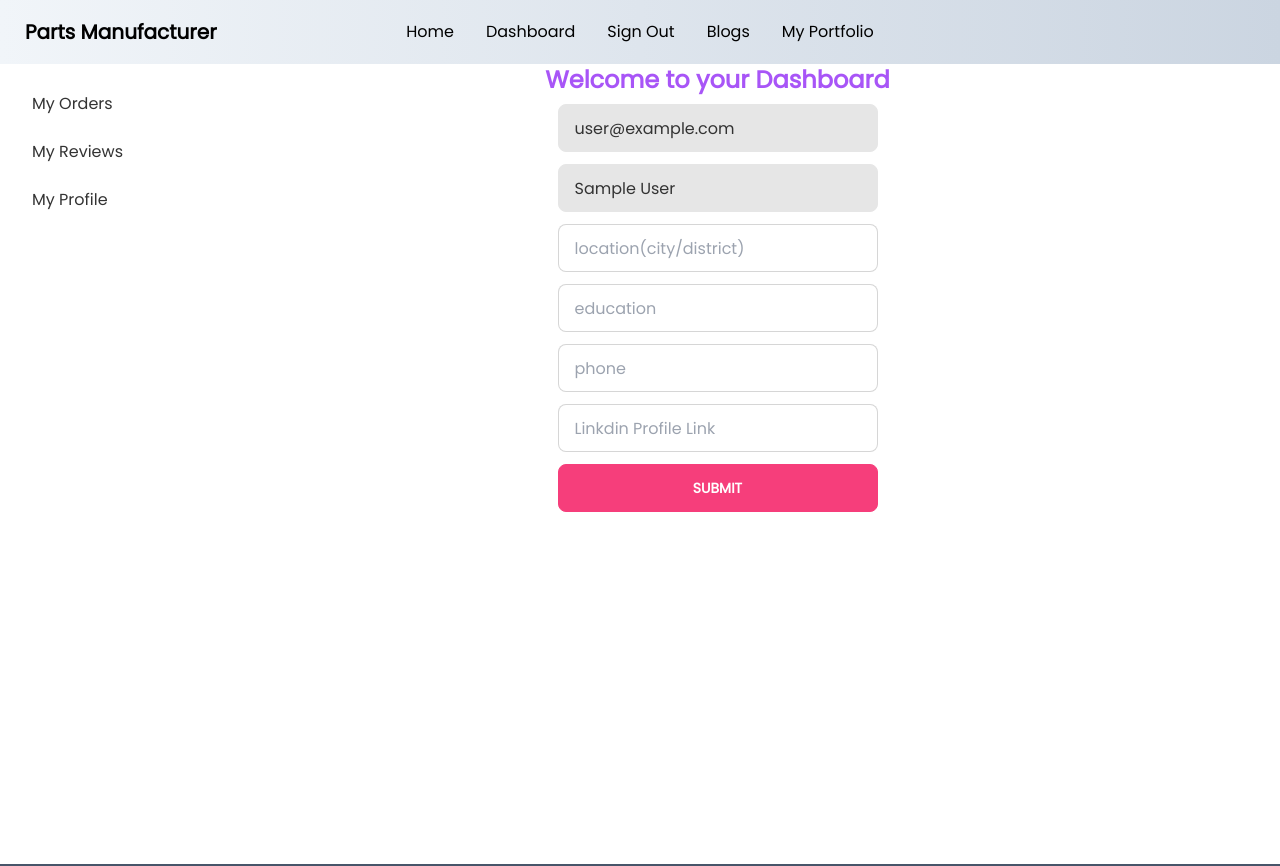
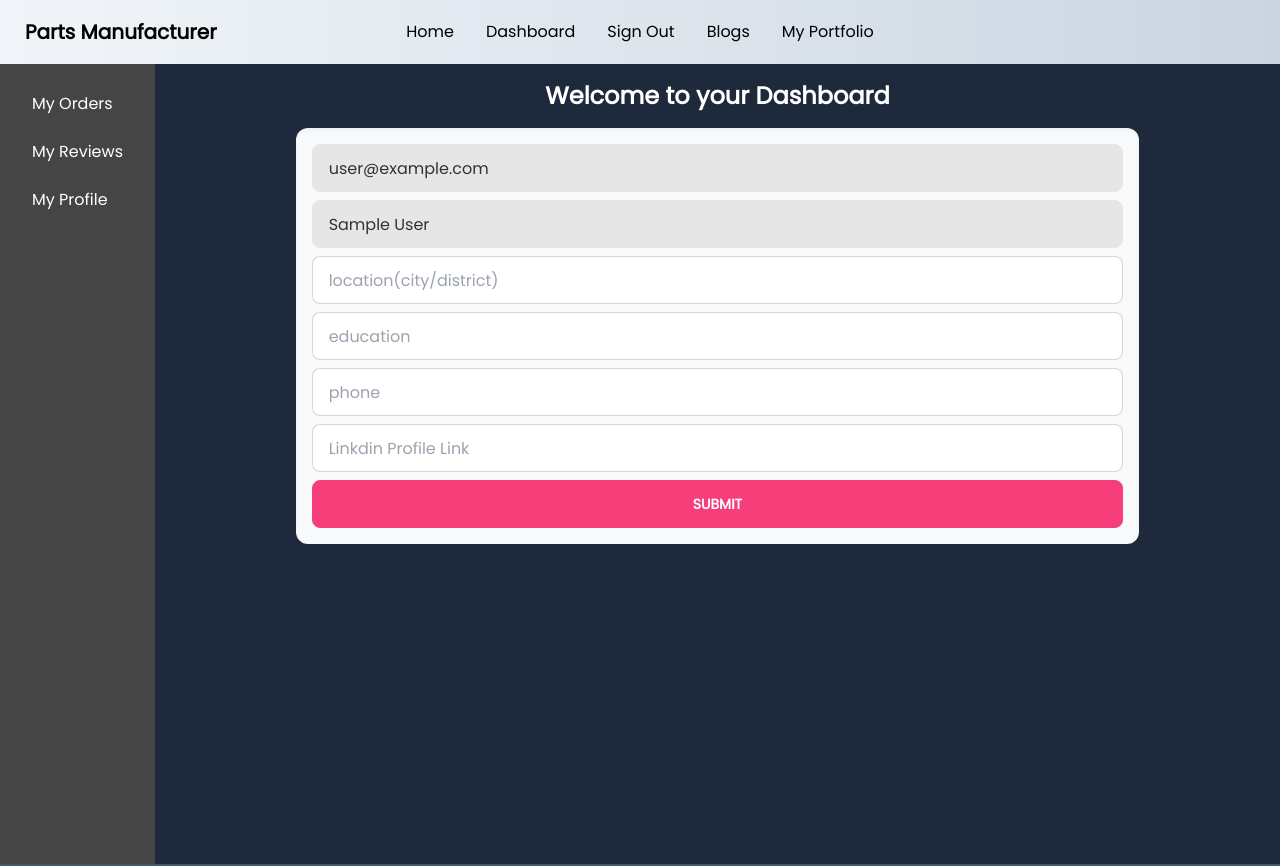
Before and after one commit to Mahmudulislamasif/Laptops-parts-manufacturer, a React (Create React App) app: page /dashboard/myprofile in a window 1280 px wide. Shown: the top 866 px of the page. Built offline with nearby package versions, Linux system fonts and the light colour scheme; no server answers; sample sign-in values are in the browser's storage.

Commit message:
add design

```diff
--- a/src/Pages/Dashboard/AddReview.js
+++ b/src/Pages/Dashboard/AddReview.js
@@ -21,10 +21,10 @@ const AddReview = () => {
     }
     return (
         <div>
-             <form onSubmit={handleComment}  className="grid grid-cols-1 gap-3 justify-items-center mt-2">
-                     <textarea type="text" name="comment"  placeholder="Write review here" className="input input-bordered w-full max-w-xs" />
-                     <input type="number" name="ratings" max="5" min="1" placeholder="Rating"  className="input input-bordered w-full max-w-xs"  step="any" />
-                     <input type="submit" value="Submit" className="btn btn-primary text-secondary w-full max-w-xs" required/>
+             <form onSubmit={handleComment}  className="flex flex-col w-1/2 mx-auto md:w-3/4 bg-slate-50 shadow-inner rounded-xl p-4">
+                     <textarea type="text" name="comment"  placeholder="Write review here" className="input input-bordered " />
+                     <input type="number" name="ratings" max="5" min="1" placeholder="Rating"  className="input input-bordered "  step="any" />
+                     <input type="submit" value="Submit" className="btn btn-primary text-secondary" required/>
              </form>
         </div>
     );
--- a/src/Pages/Dashboard/Dashboard.js
+++ b/src/Pages/Dashboard/Dashboard.js
@@ -10,15 +10,15 @@ const Dashboard = () => {
 
     return (
         <div>
-            <div class="drawer drawer-mobile">
+            <div class="drawer drawer-mobile bg-slate-800">
             <input id="dashboard-sidebar" type="checkbox" class="drawer-toggle" />
             <div class="drawer-content">
-                <h2 className='text-2xl font-bold text-purple-500'>Welcome to your Dashboard</h2>
+                <h2 className='text-2xl py-4 font-bold text-white'>Welcome to your Dashboard</h2>
                 <Outlet></Outlet>
             </div>
             <div class="drawer-side">
                 <label for="dashboard-sidebar" class="drawer-overlay"></label>
-                <ul class="menu p-4 overflow-y-auto w-50 bg-base-100 text-base-content">
+                <ul class="menu p-4 overflow-y-auto w-50 bg-[#454545] text-white ">
 
                     {
                     admin ?
@@ -30,9 +30,9 @@ const Dashboard = () => {
                     </>
                     :
                     <>
-                    <li><Link to="/dashboard">My Orders</Link></li>
-                    <li><Link to="/dashboard/review">My Reviews</Link></li>
-                    <li><Link to="/dashboard/myprofile">My Profile</Link></li>
+                    <li><Link to="/dashboard" className="hover:bg-pink-500">My Orders</Link></li>
+                    <li><Link to="/dashboard/review" className="hover:bg-pink-500">My Reviews</Link></li>
+                    <li><Link to="/dashboard/myprofile" className="hover:bg-pink-500">My Profile</Link></li>
                     </>
 
                     }
--- a/src/Pages/Dashboard/MyProfile.js
+++ b/src/Pages/Dashboard/MyProfile.js
@@ -34,14 +34,14 @@ const MyProfile = () => {
      }
     return (
         <div>
-            <form onSubmit={handleProfile}  className='grid grid-cols-1 gap-3 justify-items-center mt-2'>
-                     <input type="text" name="email" value={user?.email||''} readOnly disabled className="input input-bordered w-full max-w-xs" />
-                     <input type="text" name="name" value={user?.displayName||''} readOnly disabled  className="input input-bordered w-full max-w-xs" />
-                     <input type="text" name="location"  placeholder="location(city/district)" className="input input-bordered w-full max-w-xs" required />
-                     <input type="text" name="education"  placeholder="education" className="input input-bordered w-full max-w-xs" required/>
-                     <input type="text" name="phone" placeholder="phone" className="input input-bordered w-full max-w-xs" required/>
-                     <input type="text" name="linkdin" placeholder="Linkdin Profile Link" className="input input-bordered w-full max-w-xs" />
-                     <input  type="submit" value="Submit" className="btn btn-primary text-secondary w-full max-w-xs" required/>
+            <form onSubmit={handleProfile}  className="flex flex-col w-1/2 mx-auto md:w-3/4 bg-slate-50 shadow-inner rounded-xl p-4">
+                     <input type="text" name="email" value={user?.email||''} readOnly disabled className="input input-bordered mb-2" />
+                     <input type="text" name="name" value={user?.displayName||''} readOnly disabled  className="input input-bordered mb-2" />
+                     <input type="text" name="location"  placeholder="location(city/district)" className="input input-bordered mb-2" required />
+                     <input type="text" name="education"  placeholder="education" className="input input-bordered mb-2" required/>
+                     <input type="text" name="phone" placeholder="phone" className="input input-bordered mb-2" required/>
+                     <input type="text" name="linkdin" placeholder="Linkdin Profile Link" className="input input-bordered mb-2" />
+                     <input  type="submit" value="Submit" className="btn btn-primary text-secondary" required/>
              </form>
              <ToastContainer/>
         </div>
--- a/src/Pages/Dashboard/Myorders.js
+++ b/src/Pages/Dashboard/Myorders.js
@@ -14,7 +14,7 @@ const Myorders = () => {
         .then(data=>setMyitems(data))
 },[user])
     return (
-        <div class="overflow-x-auto">
+        <div class="overflow-x-auto p-4">
             <table class="table w-full">
                 <thead>
                 <tr>
--- a/src/Pages/Home/Banner.js
+++ b/src/Pages/Home/Banner.js
@@ -6,8 +6,7 @@ const Banner = () => {
         <div className="hero-content flex-col lg:flex-row-reverse">
           <figure><img src={image} className="rounded-lg shadow-2xl" alt='' /></figure>
           <div className="text-left">
-            <h1 className="text-3xl font-bold">Best Laptop parts available here</h1>
-            <p className="py-6"></p>
+            <h1 className="text-3xl font-bold py-4">Best Laptop parts available here</h1>
             <button className="btn btn-primary text-secondary">Get Started</button>
           </div>
         </div>
--- a/src/Pages/Home/Tools.js
+++ b/src/Pages/Home/Tools.js
@@ -14,8 +14,8 @@ const Tools = () => {
         return <Loading></Loading>
     }
     return (
-        <div>
-            <h1 className="text-5xl mt-2 text-purple-700 tex-bold">Tools</h1>
+        <div className="bg-[#E7E6E2]   p-2">
+            <h1 className="text-5xl text-bold">Tools</h1>
             <div className="grid m-4 grid-cols-1 lg:grid-cols-3 gap-4">
             {
               tools.slice(0,6).map(tool=><Tool key={tool._id} tool={tool}></Tool>)
```
